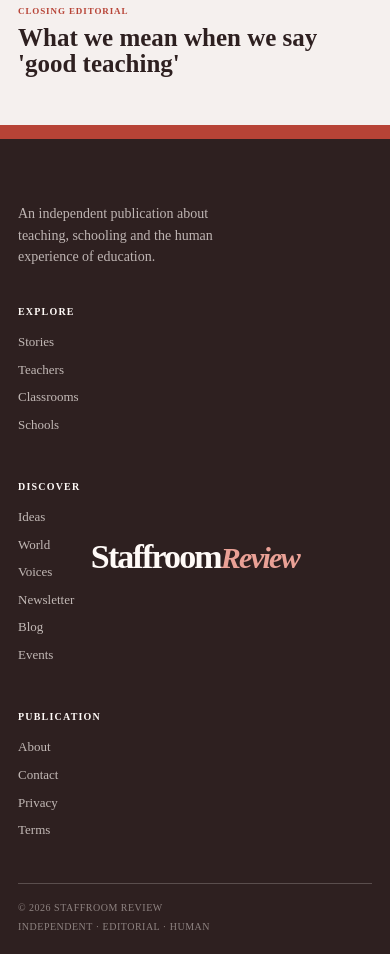
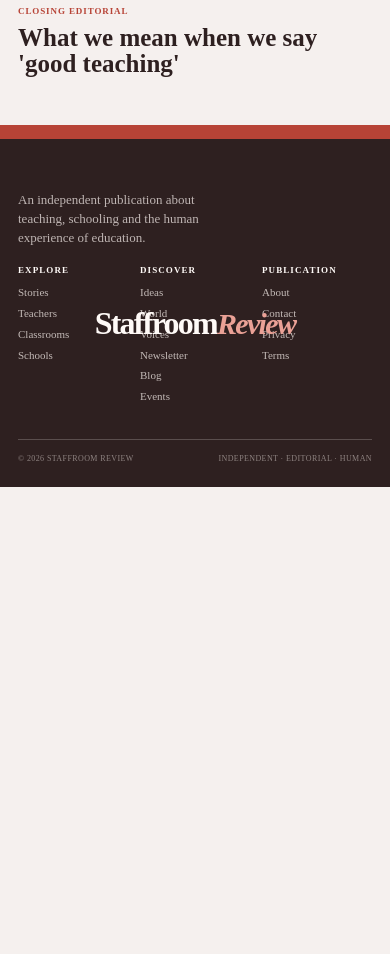
Before and after one commit to staffroom-review/staffroom-website, a Next.js app: page / in a window 390 px wide. Shown: the part 10820-11774 px from the top of the page. After the commit the page ends 11307 px from the top, so only its background shows below. Built offline with nearby package versions, Linux system fonts and the light colour scheme.

Commit message:
Compact mobile footer navigation

```diff
--- a/app/globals.css
+++ b/app/globals.css
@@ -1209,36 +1209,54 @@ img, svg { display: block; max-width: 100%; }
 @media (max-width: 700px) {
   .site-footer {
     margin-top: 14px;
-    padding-top: 42px;
+    padding-top: 36px;
   }
   .site-footer::before {
     top: -14px;
     height: 14px;
   }
   .site-footer__grid {
-    grid-template-columns: 1fr 1fr;
-    gap: 34px 28px;
-    padding-bottom: 34px;
+    grid-template-columns: repeat(3, minmax(0, 1fr));
+    gap: 18px;
+    padding-bottom: 28px;
   }
   .site-footer__grid > div:first-child {
     grid-column: 1 / -1;
+    padding-bottom: 2px;
   }
   .brand--footer .brand__name {
-    font-size: 34px;
+    font-size: 32px;
+  }
+  .site-footer__description {
+    max-width: 34ch;
+    margin-top: 16px;
+    font-size: 13px;
+    line-height: 1.45;
+  }
+  .footer-heading {
+    margin-bottom: 11px;
+    font-size: 9px;
+  }
+  .site-footer__grid > div:not(:first-child) > a {
+    margin-bottom: 7px;
+    font-size: 11px;
+    line-height: 1.25;
   }
   .site-footer__bottom {
-    align-items: flex-start;
-    flex-direction: column;
-    gap: 8px;
+    align-items: center;
+    flex-direction: row;
+    flex-wrap: wrap;
+    gap: 6px 14px;
+    padding-top: 14px;
+    font-size: 8px;
+    line-height: 1.35;
   }
 }
 
 @media (max-width: 520px) {
   .site-footer__grid {
-    grid-template-columns: 1fr;
-  }
-  .site-footer__grid > div:first-child {
-    grid-column: auto;
+    grid-template-columns: repeat(3, minmax(0, 1fr));
+    gap: 12px;
   }
 }
 
```
